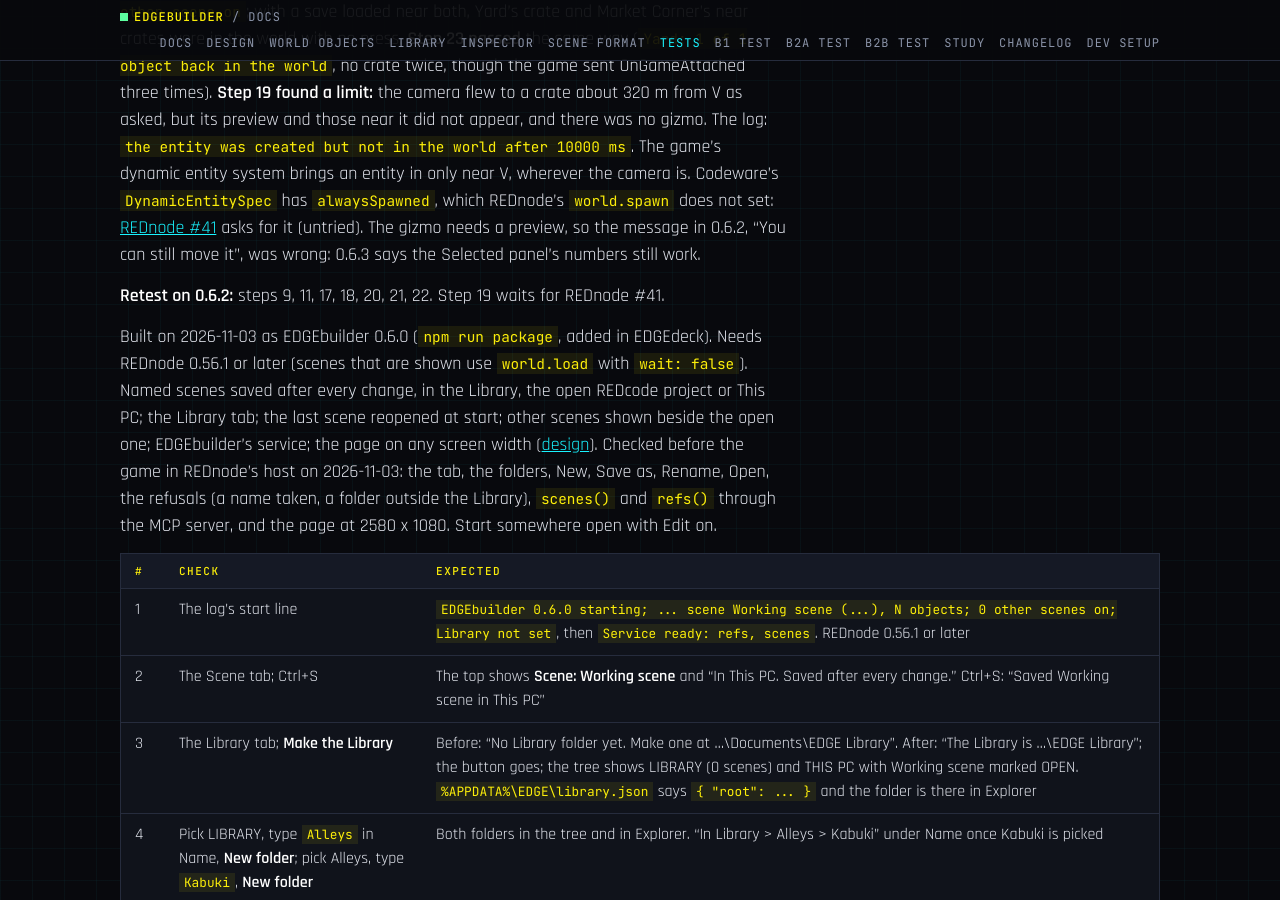
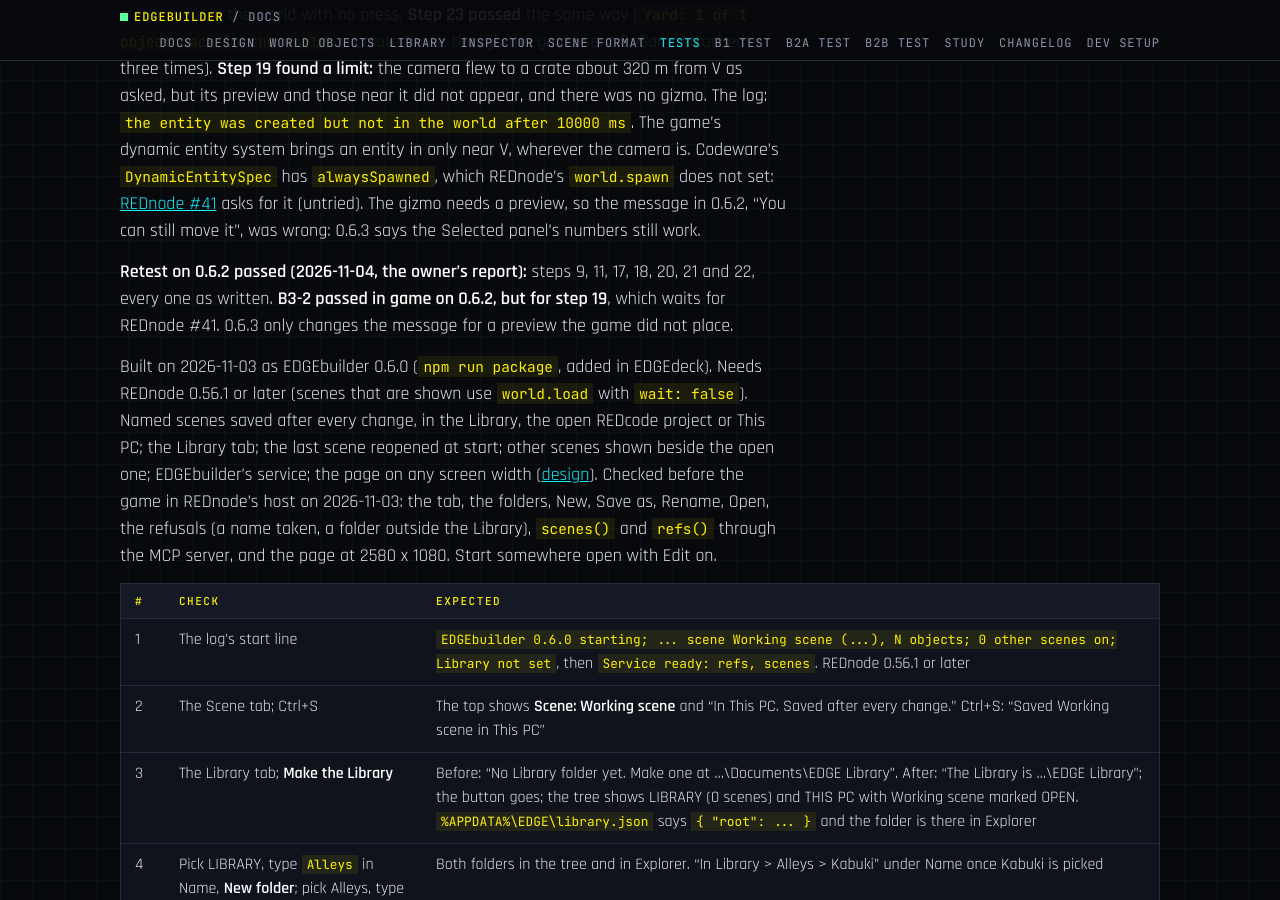
Before and after one commit to Edgemodders/EDGEbuilder, a Jekyll site: the page built from docs/testing.md, in a window 1280 px wide and 900 px high, scrolled down 16592 px. Built offline with Jekyll 4.4.1, drawn with Linux system fonts in a browser that asks for light colours; some of the changed text lies outside the part shown.

Commit message:
B3-2 passed in game on 0.6.2, but for step 19 (REDnode #41)
Co-Authored-By: Claude Opus 5.5 <noreply@anthropic.com>

```diff
--- a/docs/testing.md
+++ b/docs/testing.md
@@ -25,7 +25,7 @@ Last updated 2026-10-30.
 | [Bake probe](#bake-probe) | In the game, no EDGEbuilder | Bake probe | 2026-10-30 (REDbridge 0.11.0) | Pass (both rounds) |
 | [B2c Mod assets](#b2c-mod-assets) | In the game | B2c | 2026-10-30 (0.4.1) | Pass |
 | [B3-1 Arrange](#b3-1-arrange) | In the game | B3 | 2026-11-02 (0.5.8) | Pass (0.5.0 to 0.5.7 found and fixed: modifier keys, Esc, far-away previews, a busy bar, the Scene tab after a drop, copy, cut and paste) |
-| [B3-2 Save](#b3-2-save) | In the game | B3 | 2026-11-04 (0.6.0), 0.6.2 built for the retest | Waiting: steps 10, 13, 14, 15 and 23 passed; step 19 waits for REDnode #41 |
+| [B3-2 Save](#b3-2-save) | In the game | B3 | 2026-11-04 (0.6.2) | Pass, but for step 19, which waits for REDnode #41 |
 
 ## Automated
 
@@ -329,7 +329,7 @@ The owner reports the other steps done on 0.6.0. Step 13 passed on 0.6.0: with t
 
 **On 0.6.2 (2026-11-04).** **Step 10, the gate, passed:** the restart logged `scene Yard (...)`, `1 other scene on`; with a save loaded near both, Yard's crate and Market Corner's near crates were in the world with no press. **Step 23 passed** the same way (`Yard: 1 of 1 object back in the world`, no crate twice, though the game sent OnGameAttached three times). **Step 19 found a limit:** the camera flew to a crate about 320 m from V as asked, but its preview and those near it did not appear, and there was no gizmo. The log: `the entity was created but not in the world after 10000 ms`. The game's dynamic entity system brings an entity in only near V, wherever the camera is. Codeware's `DynamicEntitySpec` has `alwaysSpawned`, which REDnode's `world.spawn` does not set: [REDnode #41](https://github.com/Edgemodders/REDnode/issues/41) asks for it (untried). The gizmo needs a preview, so the message in 0.6.2, "You can still move it", was wrong: 0.6.3 says the Selected panel's numbers still work.
 
-**Retest on 0.6.2:** steps 9, 11, 17, 18, 20, 21, 22. Step 19 waits for REDnode #41.
+**Retest on 0.6.2 passed (2026-11-04, the owner's report):** steps 9, 11, 17, 18, 20, 21 and 22, every one as written. **B3-2 passed in game on 0.6.2, but for step 19**, which waits for REDnode #41. 0.6.3 only changes the message for a preview the game did not place.
 
 Built on 2026-11-03 as EDGEbuilder 0.6.0 (`npm run package`, added in EDGEdeck). Needs REDnode 0.56.1 or later (scenes that are shown use `world.load` with `wait: false`). Named scenes saved after every change, in the Library, the open REDcode project or This PC; the Library tab; the last scene reopened at start; other scenes shown beside the open one; EDGEbuilder's service; the page on any screen width ([design](design.md#scenes-and-the-library-b3-2)). Checked before the game in REDnode's host on 2026-11-03: the tab, the folders, New, Save as, Rename, Open, the refusals (a name taken, a folder outside the Library), `scenes()` and `refs()` through the MCP server, and the page at 2580 x 1080. Start somewhere open with Edit on.
 
```
Also changed, not shown: CLAUDE.md (+1 -1 lines), docs/index.md (+1 -1 lines).
